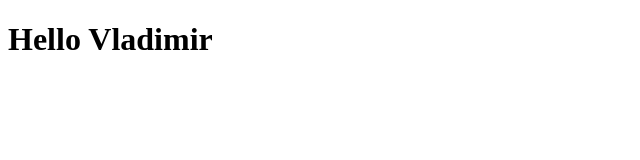
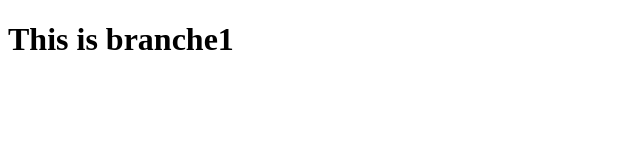
Before and after one commit to forkioJS4/forkioJS4.github.io, a plain HTML site: page index.html in a window 1280 px wide. Shown: the whole page, without its empty margins (0-640 px from the left). Drawn offline with Linux system fonts and the light colour scheme.

Commit message:
branche1

```diff
--- a/index.html
+++ b/index.html
@@ -9,7 +9,8 @@
 </head>
 <body>
 
-    <h1>Hello Vladimir</h1>
+    <h1>This is branche1</h1>
+
 
 </body>
 </html>
```
